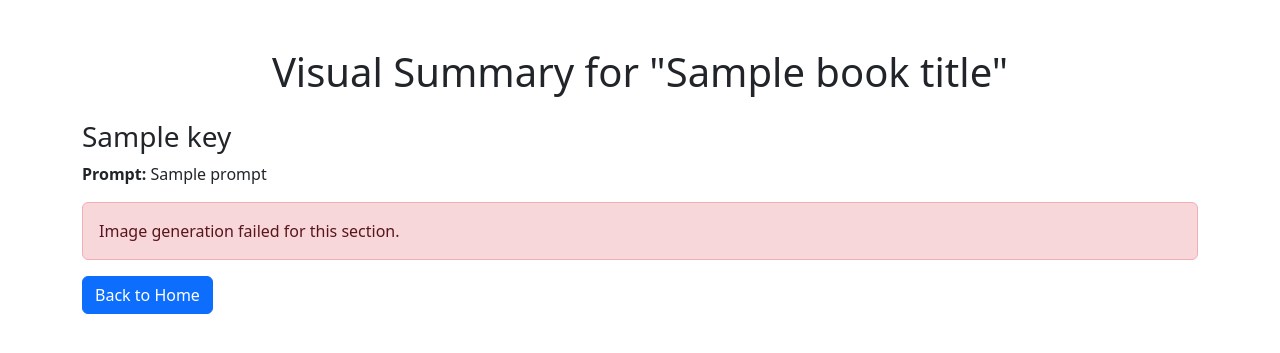
After one commit to rabdulsal/ai-book-visummarizer, a Flask app: template templates/results.html in a window 1280 px wide. The commit adds this page. Shown: the top 353 px of the page. Run offline with Flask 3, Linux system fonts and the light colour scheme; the template is opened without the code that fills it: most values are stand-ins (such as "Sample title", 1, 10 or a date in 2020); parts of the project's set-up code (start-up, migrations or seed data) failed here and were passed over.

Commit message:
Update Summary/Prompt/Image-generation

```diff
--- a/app.py
+++ b/app.py
@@ -22,6 +22,55 @@ app.config['UPLOAD_FOLDER'] = '/Users/abdulsar/Desktop'  # Save videos on the de
 os.makedirs(app.config['UPLOAD_FOLDER'], exist_ok=True)
 
 # ---------- Helper Functions ----------
+'''
+ Fetch a summary for the book from a free online resource.
+    In this case, we use OpenAI's API to generate a brief summary.
+
+'''
+def fetch_book_summary(book_title):
+
+    # Prompt for summarizing the book into structured sections
+    prompt = (
+        f"Provide a short and structured summary for the book '{book_title}' by breaking it into the following sections:\n\n"
+        "1. Problem: What problem does this book address?\n"
+        "2. Solution: What is the overall solution or insight the book offers?\n"
+        "3. Principle 1: What is one key principle or idea shared in the book?\n"
+        "4. Principle 2: What is another key principle or idea shared in the book?\n"
+        "5. Outcome: What are the potential benefits or outcomes for someone who applies the book's teachings?\n\n"
+        "Format the response as a JSON object with keys 'problem', 'solution', 'principle_1', 'principle_2', and 'outcome'."
+    )
+
+    try:
+        response = openai.ChatCompletion.create(
+            model="gpt-3.5-turbo",  # Use gpt-4 if you have access
+            messages=[
+                {"role": "system", "content": """
+                You are an assistant specialized in creating highly engaging book summaries
+                designed for display in short-form social media style.
+                """
+                },
+                {"role": "user", "content": prompt}
+            ],
+            max_tokens=300,
+            temperature=0.7,
+        )
+        # Parse the JSON response
+        summary_text = response["choices"][0]["message"]["content"]
+        summary_dict = eval(summary_text)  # Convert the JSON string to a dictionary
+
+        return summary_dict
+
+    except openai.error.OpenAIError as e:
+        print(f"Error fetching book summary: {e}")
+        return {
+            "problem": "Could not fetch problem description.",
+            "solution": "Could not fetch solution description.",
+            "principle_1": "Could not fetch first principle.",
+            "principle_2": "Could not fetch second principle.",
+            "outcome": "Could not fetch outcome.",
+        }
+
+# OLD
 def generate_summary(book_title):
     """Generate a summary using ChatGPT."""
     openai.api_key = OPENAI_API_KEY
@@ -32,6 +81,58 @@ def generate_summary(book_title):
     )
     return response['choices'][0]['message']['content']
 
+# Takes a summary sentence and generates and image-creation prompt
+def generate_image_prompt(summary_sentence):
+    """
+    Generate a prompt for image creation based on the summary sentence.
+    """
+    prompt_template = """
+    Acting as an expert social media content-creator and short-form video creator,
+    generate prompts that would be best for creating 3-5 images that
+    tell an eye-catching and engaging visual story representing the following book summary: '{}'
+    The generated
+    """
+    return prompt_template.format(summary_sentence)
+
+def generate_image_prompts(book_title, summary):
+    """
+    Generate visually engaging prompts for AI image generation, based on the book summary.
+    """
+    # Breaking the summary into a short narrative arc
+    problem_prompt = (
+        f"A photorealistic image of a young man struggling with {summary['problem']}, depicted alone in a crowded or dynamic setting. "
+        f"Surrounding people are blurred, while the central figure seems isolated or thoughtful. "
+        f"Lighting and atmosphere should convey both struggle and potential for change."
+    )
+    solution_intro_prompt = (
+        f"A cinematic shot of a young man reading a book, his face depicting inspiration and hope."
+        f"He is in a well-lit library with people scattered about, blurred in the background."
+    )
+    key_principle_1_prompt = (
+        f"A cinematic, high-definition photo of two people engaging in a warm conversation in a work lounge area, symbolizing {summary['principle_1']}. "
+        f"The listener leans forward with genuine interest, and their body language conveys empathy and attentiveness. "
+        f"A vibrant, sun-lit backdrop with soft-blurring highlight connection."
+    )
+    key_principle_2_prompt = (
+        f"A digital painting of workplace meeting where a male leader is gesturing toward a female colleague to show sincere appreciation, symbolizing {summary['principle_2']}. "
+        f"Expressions of gratitude and positive collaboration fill the scene. The atmosphere well-lit, cheerful and professional, with slight blur  on background colleagues."
+    )
+    outcome_prompt = (
+        f"A cinematic shot of confident woman, centered and surrounded by a diverse group work colleagues in an office-setting. Everyone smiling and interacting warmly. "
+        f"The scene is lively and colorful, symbolizing {summary['outcome']}. Background is well-lit should exude happiness and success."
+    )
+
+    # Returning the prompts as a dictionary
+    return {
+        "problem": problem_prompt,
+        "solution_intro": solution_intro_prompt,
+        "principle_1": key_principle_1_prompt,
+        "principle_2": key_principle_2_prompt,
+        "outcome": outcome_prompt,
+    }
+
+
+# OLD
 def generate_visual(prompt, output_path):
     """Generate visuals using DALL·E."""
     headers = {"Authorization": f"Bearer {OPENAI_API_KEY}"}
@@ -42,6 +143,65 @@ def generate_visual(prompt, output_path):
     with open(output_path, "wb") as img_file:
         img_file.write(image_data)
 
+from pathlib import Path
+
+# Loops through each summary sentence and generates an appropriate prompt and images
+def generate_images(book_title):
+
+    """
+    Generate images based on the structured dictionary data from the book summary.
+    This function uses the generate_image_prompts function to create DALL-E prompts
+    and generates corresponding images for each part of the summary.
+    """
+    summary_dict = fetch_book_summary(book_title)
+
+    # Directory to save the images
+    output_dir = Path("static/generated_images")
+    output_dir.mkdir(parents=True, exist_ok=True)
+
+    # Generate prompts based on the summary dictionary
+    prompts = generate_image_prompts(book_title, summary_dict)
+
+    # Dictionary to store image paths and prompts for display on the web page
+    image_data = {}
+
+    # Height and width for Tik Tok vids / Reels
+    width = 720
+    height = 1280
+
+    # Loop through the prompts and generate images
+    for key, prompt in prompts.items():
+        try:
+            # Generate image using OpenAI's API
+            # response = openai.Image.create(
+            #     prompt=prompt,
+            #     n=1,
+            #     size="1024x1024",
+            # )
+
+            # Save the image locally
+            # image_url = response["data"][0]["url"]
+            image_url = f"https://pollinations.ai/p/{prompt}?width={width}&height={height}"
+            image_path = output_dir / f"{book_title.replace(' ', '_')}_{key}.png"
+            with open(image_path, "wb") as f:
+                f.write(requests.get(image_url).content)
+
+            # Store the image data
+            image_data[key] = {
+                "prompt": prompt,
+                "image_path": str(image_path)
+            }
+
+        except openai.error.OpenAIError as e:
+            print(f"Error generating image for {key}: {e}")
+            image_data[key] = {
+                "prompt": prompt,
+                "image_path": None
+            }
+
+    return image_data
+
+#OLD
 def generate_voiceover(text, output_path):
     """Generate AI voiceover using Google Cloud TTS."""
     from google.oauth2 import service_account
@@ -57,6 +217,7 @@ def generate_voiceover(text, output_path):
     with open(output_path, "wb") as audio_file:
         audio_file.write(response.audio_content)
 
+# OLD
 def create_video(image_path, audio_path, video_path):
     """Combine visuals and voiceover into a video."""
     try:
@@ -70,6 +231,7 @@ def create_video(image_path, audio_path, video_path):
         print("stderr:", stderr)
         raise
 
+# OLD
 def post_to_social_media(video_path):
     """Post video to social media using IFTTT webhook."""
     payload = {"value1": video_path, "value2": "AI-generated content", "value3": "#SelfImprovement #AIArt"}
@@ -83,33 +245,37 @@ def index():
 @app.route('/submit', methods=['POST'])
 def submit():
     # Collect user inputs
-    book_title = request.form['book_title']
-    visual_prompt = request.form['visual_prompt']
+    # book_title = request.form['book_title']
+    # visual_prompt = request.form['visual_prompt']
 
-    # Paths for output files
-    image_path = os.path.join(app.config['UPLOAD_FOLDER'], 'visual.png')
-    audio_path = os.path.join(app.config['UPLOAD_FOLDER'], 'voiceover.mp3')
-    video_path = os.path.join(app.config['UPLOAD_FOLDER'], 'final_video.mp4')
+    # # Paths for output files
+    # image_path = os.path.join(app.config['UPLOAD_FOLDER'], 'visual.png')
+    # audio_path = os.path.join(app.config['UPLOAD_FOLDER'], 'voiceover.mp3')
+    # video_path = os.path.join(app.config['UPLOAD_FOLDER'], 'final_video.mp4')
 
-    # Step 1: Generate summary
-    summary = generate_summary(book_title)
+    # # Step 1: Generate summary
+    # summary = generate_summary(book_title)
 
-    # Step 2: Generate visual
-    generate_visual(visual_prompt, image_path)
+    # # Step 2: Generate visual
+    # generate_visual(visual_prompt, image_path)
 
-    # Step 3: Generate voiceover
-    generate_voiceover(summary, audio_path)
+    # # Step 3: Generate voiceover
+    # generate_voiceover(summary, audio_path)
 
-    # Step 4: Create video
-    create_video(image_path, audio_path, video_path)
+    # # Step 4: Create video
+    # create_video(image_path, audio_path, video_path)
 
-    # Step 5: Post to social media
-    # post_to_social_media(video_path)
+    # # Step 5: Post to social media
+    # # post_to_social_media(video_path)
 
-    # return redirect(url_for('index', success=True))
+    # # return redirect(url_for('index', success=True))
 
-    # Send video path to the webpage for display
-    return render_template('index.html', video_path=video_path)
+    # # Send video path to the webpage for display
+    # return render_template('index.html', video_path=video_path)
+
+    book_title = request.form.get("book_title")
+    image_data = generate_images(book_title)
+    return render_template("results.html", book_title=book_title, image_data=image_data)
 
 @app.route('/publish', methods=['POST'])
 def publish():
--- /dev/null
+++ b/templates/results.html
@@ -0,0 +1,42 @@
+<!DOCTYPE html>
+<html lang="en">
+  <head>
+    <meta charset="UTF-8" />
+    <meta name="viewport" content="width=device-width, initial-scale=1.0" />
+    <title>Book Summary Visuals</title>
+
+    <link
+      rel="stylesheet"
+      href="https://cdn.jsdelivr.net/npm/bootstrap@5.3.0/dist/css/bootstrap.min.css"
+    />
+    <!--
+    <link
+      rel="stylesheet"
+      href="{{ url_for('static', filename='styles.css') }}"
+    />
+    -->
+  </head>
+  <body>
+    <div class="container mt-5">
+      <h1 class="text-center">Visual Summary for "{{ book_title }}"</h1>
+      {% for key, data in image_data.items() %}
+      <div class="mt-4">
+        <h3>{{ key | capitalize }}</h3>
+        <p><strong>Prompt:</strong> {{ data.prompt }}</p>
+        {% if data.image_path %}
+        <img
+          src="{{ url_for('static', filename=data.image_path.split('static/')[1]) }}"
+          alt="Image for {{ key }}"
+          class="generated-image"
+        />
+        {% else %}
+        <div class="alert alert-danger">
+          Image generation failed for this section.
+        </div>
+        {% endif %}
+      </div>
+      {% endfor %}
+      <a href="/" class="btn btn-primary">Back to Home</a>
+    </div>
+  </body>
+</html>
```
Also changed, not shown: templates/index.html (+24 -8 lines), 1 other file.
